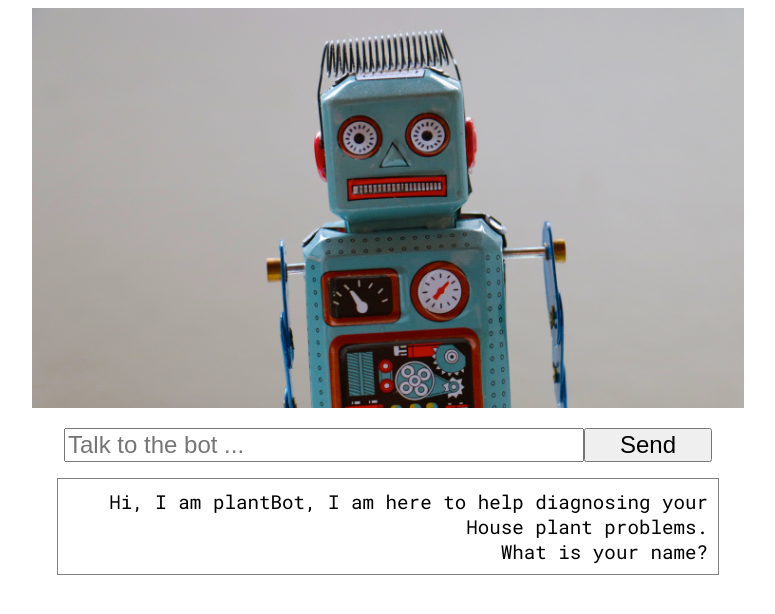
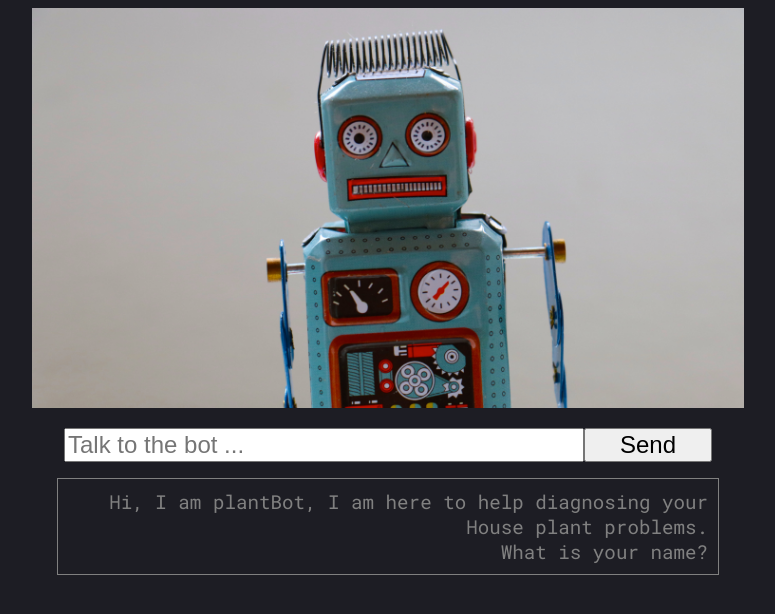
Before and after one commit to ntdev888/01-project---build-a-chatbot-ntdev888, a website with bundled scripts: page Submission/index.html in a window 1280 px wide. Shown: the whole page, without its empty margins (252-1027 px from the left). Built offline with nearby package versions, Linux system fonts and the light colour scheme.

Commit message:
Prettiered

```diff
--- a/Submission/index.html
+++ b/Submission/index.html
@@ -37,7 +37,8 @@
       <div class="chatbox-container">
         <div id="chatbox" class="chatbox">
           <div class="chat-item chat-item-bot">
-            Hi, I am plantBot, I am here to help diagnosing your House plant problems.<br>
+            Hi, I am plantBot, I am here to help diagnosing your House plant
+            problems.<br />
             What is your name?
           </div>
         </div>
--- a/Submission/style.css
+++ b/Submission/style.css
@@ -1,4 +1,6 @@
 body {
+  background: rgb(29, 29, 36);
+  color: white;
   padding: 0;
   margin: 0;
 }
@@ -62,7 +64,7 @@ body {
 }
 
 .chat-item {
-  color: black;
+  color: grey;
 }
 
 .chat-item-user {
```
Also changed, not shown: test/script.test.js (+8 -8 lines).
